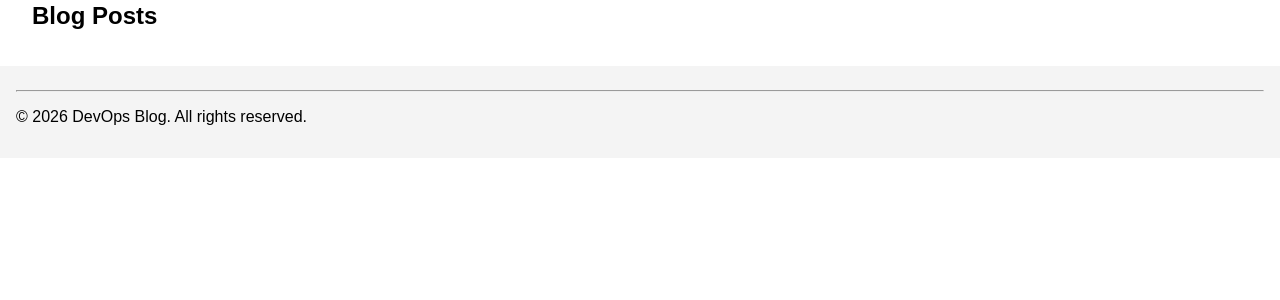
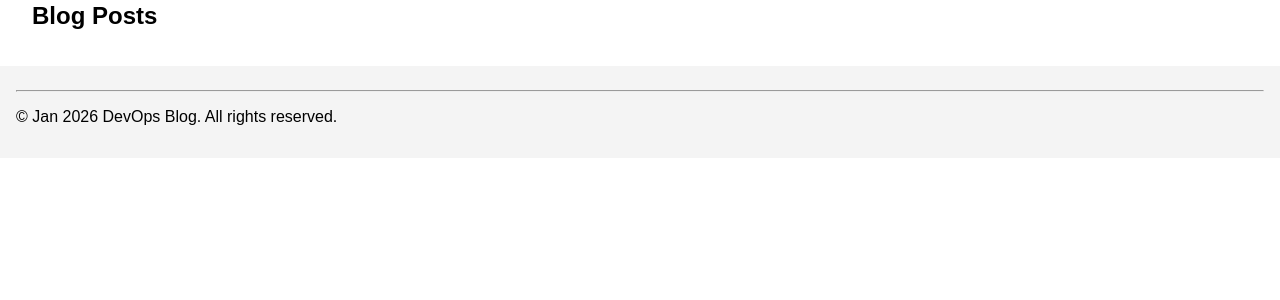
Before and after one commit to pitkapatka123/devopsblog-application, a Flask app: page /posts in a window 1280 px wide. Shown: the part 139-439 px from the top of the page. Run offline with Flask 3, Linux system fonts and the light colour scheme; data that the repository does not hold is empty; parts of the project's set-up code (start-up, migrations or seed data) failed here and were passed over.

Commit message:
adding small changes to html to test pipeline again

```diff
--- a/templates/base.html
+++ b/templates/base.html
@@ -22,7 +22,7 @@
 
   <footer>
     <hr/>
-    <p>&copy; 2026 DevOps Blog. All rights reserved.</p>
+    <p>&copy; Jan 2026 DevOps Blog. All rights reserved.</p>
   </footer>
 </body>
 </html>
```
